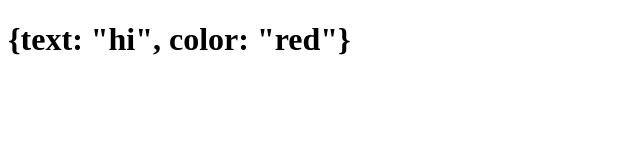
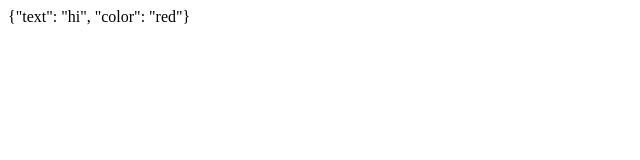
Before and after one commit to johndfields/test, a plain HTML site: page index.html in a window 1280 px wide. Shown: the whole page, without its empty margins (0-640 px from the left). Drawn offline with Linux system fonts and the light colour scheme.

Commit message:
Update index.html

```diff
--- a/index.html
+++ b/index.html
@@ -7,6 +7,6 @@
     <title>Simple HTML Document</title>
 </head>
 <body>
-    <h1 id="classification">{text: "hi", color: "red"}</h1>
+    <div id="classification">{"text": "hi", "color": "red"}</div>
 </body>
 </html>
```
